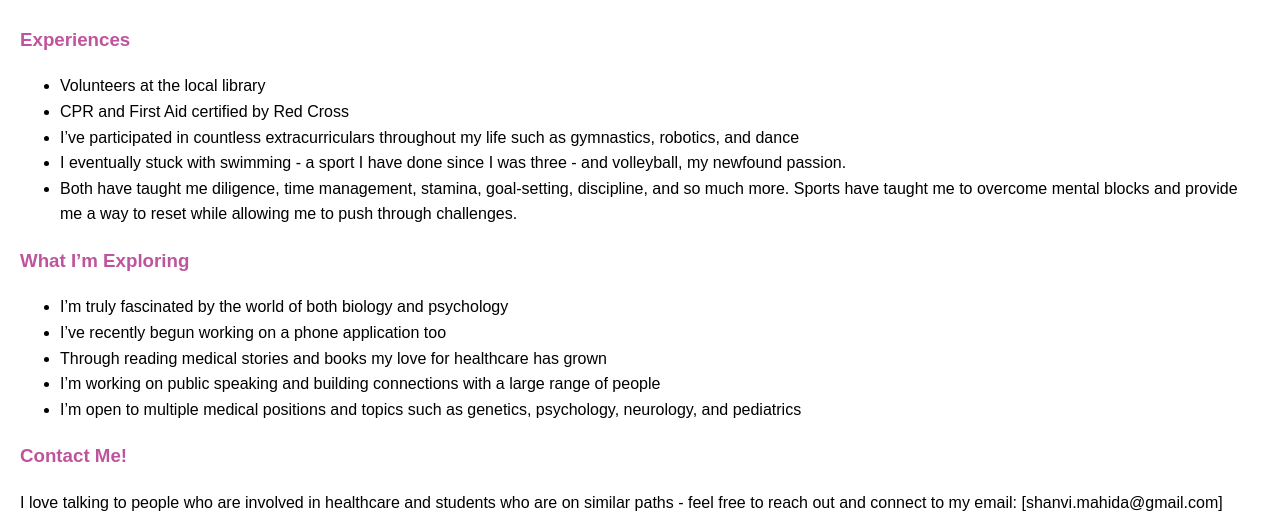
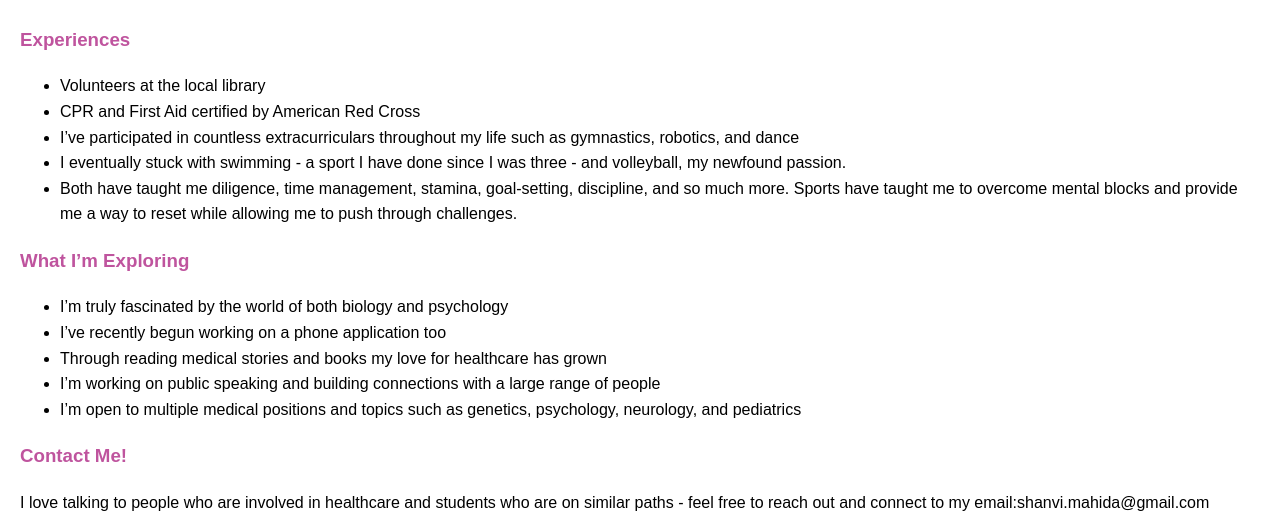
Before and after one commit to shanvimahida/shanvimahida.github.io, a Jekyll site: the page built from index.md, in a window 1280 px wide. Shown: the part 631-1159 px from the top of the page. Built offline with Jekyll 4.4.1, drawn with Linux system fonts in a browser that asks for light colours; our own code applies the rules of GitHub Pages for plain Markdown files.

Commit message:
Update index.md

```diff
--- a/index.md
+++ b/index.md
@@ -4,7 +4,7 @@ I’m currently an eighth grader planning to pursue a career in healthcare. My l
 
 ### Experiences
 - Volunteers at the local library
-- CPR and First Aid certified by Red Cross
+- CPR and First Aid certified by American Red Cross
 - I’ve participated in countless extracurriculars throughout my life such as gymnastics, robotics, and dance
 - I eventually stuck with swimming - a sport I have done since I was three - and volleyball, my newfound passion.
 - Both have taught me diligence, time management, stamina, goal-setting, discipline, and so much more. Sports have taught me to          overcome mental blocks and provide me a way to reset while allowing me to push through challenges.
@@ -17,4 +17,4 @@ I’m currently an eighth grader planning to pursue a career in healthcare. My l
 - I’m open to multiple medical positions and topics such as genetics, psychology, neurology, and pediatrics
 
 ### Contact Me!
-I love talking to people who are involved in healthcare and students who are on similar paths - feel free to reach out and connect to my email: [shanvi.mahida@gmail.com]
+I love talking to people who are involved in healthcare and students who are on similar paths - feel free to reach out and connect to my email:shanvi.mahida@gmail.com
```
